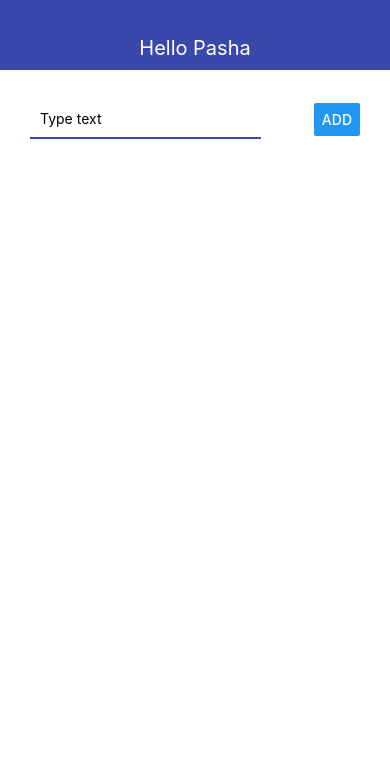
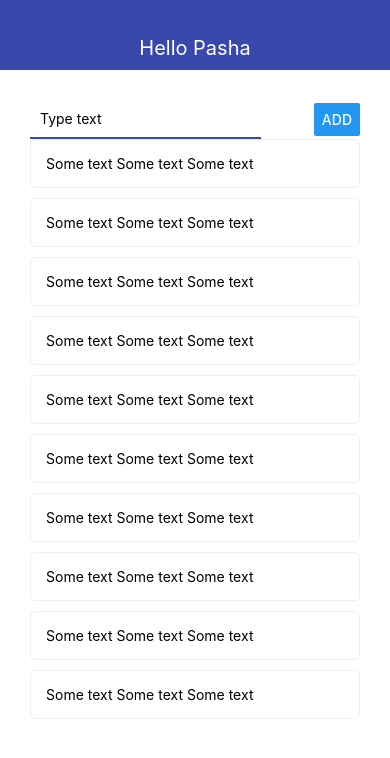
Before and after one commit to popeskul/rn-todo-app, a React Native app: screen / in a window 390 px wide. Shown: the top 758 px of the page. Built offline with nearby package versions, Linux system fonts and the light colour scheme.

Commit message:
Render list todos by FlatList

```diff
--- a/App.js
+++ b/App.js
@@ -1,11 +1,22 @@
 import React, { useState } from 'react';
-import { StyleSheet, View, Text } from 'react-native';
+import { StyleSheet, View, FlatList } from 'react-native';
 import { Navbar } from './src/Navbar';
 import { AddTodo } from './src/AddTodo';
 import { Todo } from './src/Todo';
 
 export default function App() {
-  const [todos, setTodos] = useState([]);
+  const [todos, setTodos] = useState([
+    { id: 1, title: 'Some text Some text Some text' },
+    { id: 2, title: 'Some text Some text Some text' },
+    { id: 3, title: 'Some text Some text Some text' },
+    { id: 4, title: 'Some text Some text Some text' },
+    { id: 5, title: 'Some text Some text Some text' },
+    { id: 6, title: 'Some text Some text Some text' },
+    { id: 7, title: 'Some text Some text Some text' },
+    { id: 8, title: 'Some text Some text Some text' },
+    { id: 9, title: 'Some text Some text Some text' },
+    { id: 10, title: 'Some text Some text Some text' },
+  ]);
 
   const addTodo = (title) => {
     const newTodo = {
@@ -23,11 +34,11 @@ export default function App() {
       <View style={styles.container}>
         <AddTodo onSubmit={addTodo} />
 
-        <View>
-          {todos.map((todo) => (
-            <Todo key={todo.id} todo={todo} />
-          ))}
-        </View>
+        <FlatList
+          data={todos}
+          renderItem={({ item }) => <Todo todo={item} />}
+          keyExtractor={(item) => item.id.toString()}
+        />
       </View>
     </View>
   );
```
